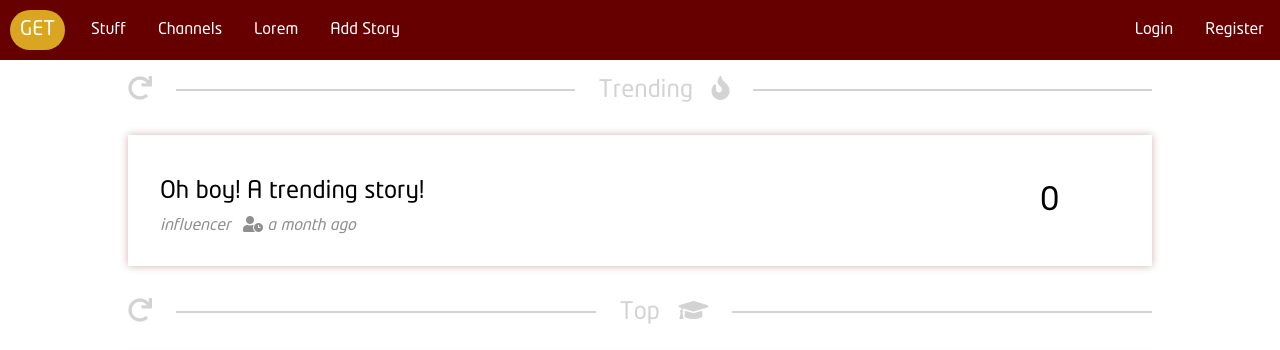
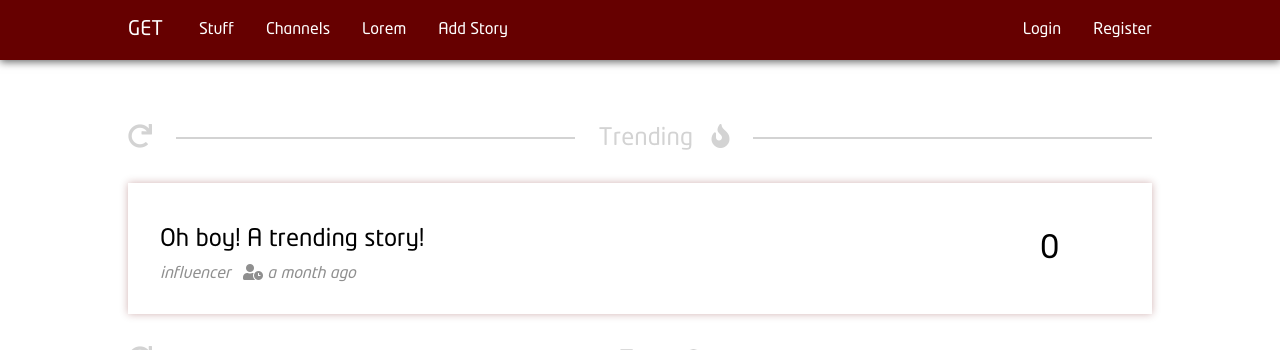
Before and after one commit to miguelpduarte/FEUP-LTW, a PHP site: page /pages/stories.php in a window 1280 px wide. Shown: the top 350 px of the page. Run offline with PHP 8.4, Linux system fonts and the light colour scheme; data comes from the database, SQL or seed files in the repository; both versions use the stored data as it was after the commit.

Commit message:
navbar contents only take up 80% like the rest of the page

```diff
--- a/src/css/navbar.css
+++ b/src/css/navbar.css
@@ -7,7 +7,12 @@
     /* Para passar a ser xpto: */
     position: sticky;
     top: 0;
+    margin-bottom: 4em;
     z-index: 25;
+    padding: 0 10%;
+    -moz-box-shadow:    0 2px 8px rgba(0, 0, 0, 0.6);
+    -webkit-box-shadow: 0 2px 8px rgba(0, 0, 0, 0.6);
+    box-shadow:         0 2px 8px rgba(0, 0, 0, 0.6);
 }
 
 #navbar a {
@@ -17,11 +22,9 @@
 
 #navbar .logo {
     color: white;
-    background-color: goldenrod;
-    border-radius: 1em;
     font-size: 20px;
-    padding: 0.5em;
-    margin: 0.5em;
+    padding: 0.5em 0.5em 0.5em 0 ;
+    margin: 0.5em 0.5em 0.5em 0;
 }
 
 #navbar .logout {
@@ -105,5 +108,5 @@
 
 #navbar .login-register ul li, #navbar .user-details ul li {
     display: inline-block;
-    margin: 0 1em;
+    margin: 0 0 0 2em;
 }
```
Also changed, not shown: src/database/GET.db.
